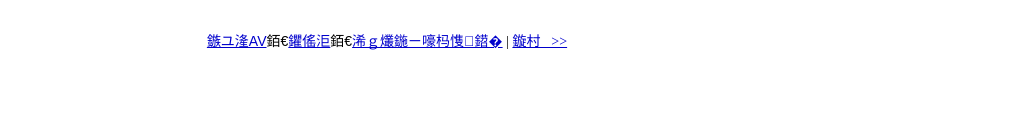
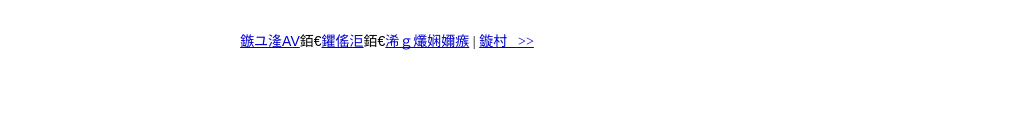
Before and after one commit to chenlushan/832288, a plain HTML site: page index.html in a window 1280 px wide. Shown: the part 218-341 px from the top of the page, without its empty margins (253-1280 px from the left). Drawn offline with Linux system fonts and the light colour scheme.

Commit message:
index_baidu

```diff
--- a/index.html
+++ b/index.html
@@ -15,7 +15,7 @@
 </form>
 
 <span class="tools"><span id="mHolder"><div id="mCon"><span>输入法</span></div></span></span><ul id="mMenu"><li><a href="#" name="ime_hw">手写</a></li><li><a href="#" name="ime_py">拼音</a></li><li class="ln"></li><li><a href="#" name="ime_cl">关闭</a></li></ul></div>
-<p id="lk"><a href="http://rbav.cc" target="_blank">日本AV</a>　<a href="http://avjm.cn" target="_blank">节目</a>　<a href="https://832288.com/tool.html" target="_blank">代码在线运行器</a><span> | <a href="http://911188.com/index_4.html" target="_blank">更多&gt;&gt;</a></span></p><p id="lm"></p><p><a onClick="this.style.behavior='url(#default#homepage)';this.setHomePage('http://www.911188.com/')" href="#">把搜索设为主页</a></p>
+<p id="lk"><a href="http://rbav.cc" target="_blank">日本AV</a>　<a href="http://avjm.cn" target="_blank">节目</a>　<a href="https://832288.com/tool.html" target="_blank">代码测试</a><span> | <a href="http://pests.cc/article/index.html" target="_blank">更多&gt;&gt;</a></span></p><p id="lm"></p><p><a onClick="this.style.behavior='url(#default#homepage)';this.setHomePage('http://www.911188.com/')" href="#">把搜索设为主页</a></p>
 <p id="lh"><a href="#">加入搜索推广</a> | <a href="#">搜索风云榜</a> | <a href="#">关于搜索</a> | <a href="#">About 832288</a></p><p id="cp">&copy;2018 搜索引擎 <a href="http://www.miibeian.gov.cn" target="_blank">京ICP备1100000号-1</a> <img src="http://gimg.baidu.com/img/gs.gif"></p></div>
 <span style="display:none"><script language="javascript" type="text/javascript" src="http://js.users.51.la/19355365.js"></script></span>
 </body>
```
